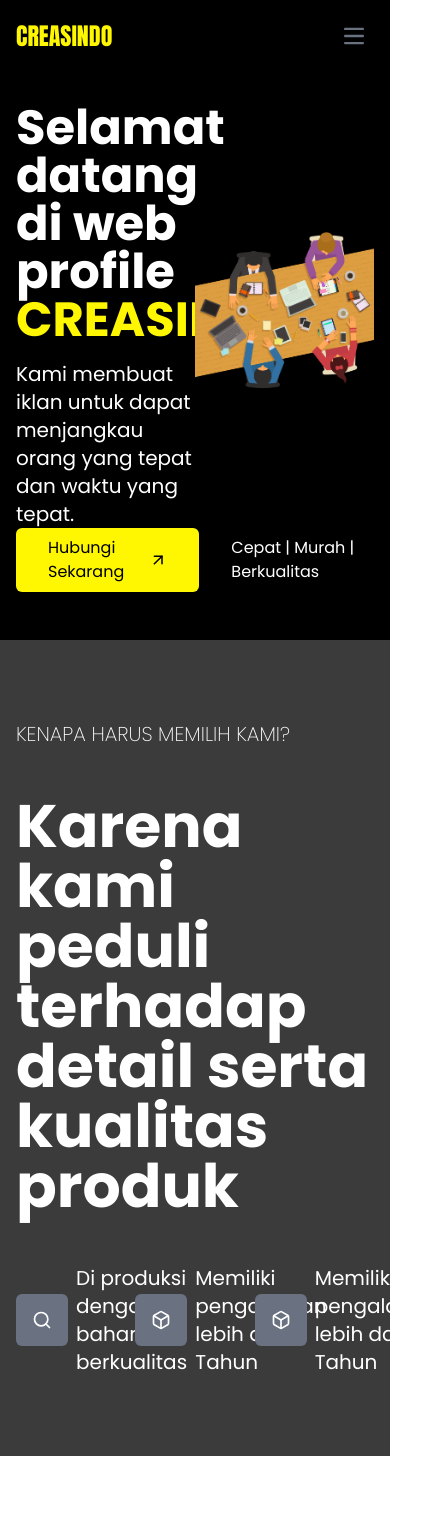
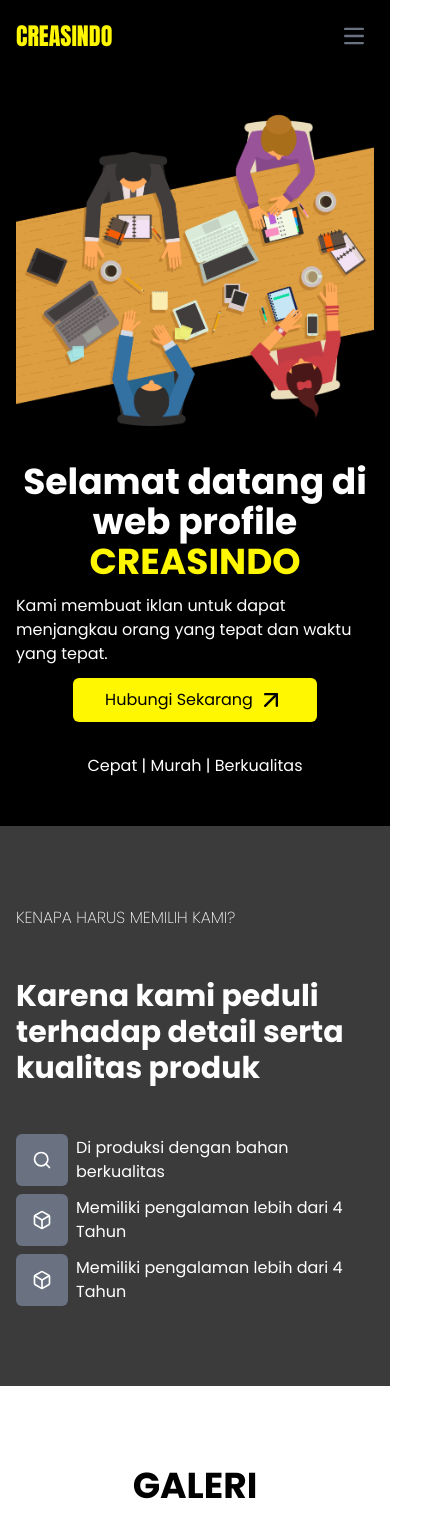
Before and after one commit to deva3xd/Advertising, a React (Vite) app: page / in a window 390 px wide. Shown: the top 1540 px of the page, 446 px wide, since content can reach past the window. Built offline with nearby package versions, Linux system fonts and the light colour scheme.

Commit message:
style: update responsive ui

```diff
--- a/src/App.jsx
+++ b/src/App.jsx
@@ -19,7 +19,7 @@
 
   return (
     <>
-      <NavBar sectionId="hero" />
+      <NavBar sectionId="home" />
       <main>
         <Hero />
         <About />
--- a/src/components/About.jsx
+++ b/src/components/About.jsx
@@ -4,26 +4,26 @@
   return (
     <section className="py-20 px-4 sm:px-6 lg:px-16 bg-background text-white" id="about">
       <div className="max-w-screen-xl mx-auto">
-        <span className="text-xl font-extralight">KENAPA HARUS MEMILIH KAMI?</span>
-        <h2 className="text-6xl font-bold my-12">Karena kami peduli terhadap detail serta kualitas produk</h2>
-        <div className="grid grid-cols-3">
+        <span className="text-base sm:text-xl font-extralight">KENAPA HARUS MEMILIH KAMI?</span>
+        <h2 className="text-3xl sm:text-6xl font-bold my-12">Karena kami peduli terhadap detail serta kualitas produk</h2>
+        <div className="flex flex-col sm:flex-row gap-2">
           <div className="flex items-center gap-2">
             <div className="bg-gray-500 p-4 rounded-md">
               <Search size={20} />
             </div>
-            <p className="text-xl">Di produksi dengan bahan berkualitas</p>
+            <p className="text-base sm:text-xl">Di produksi dengan bahan berkualitas</p>
           </div>
           <div className="flex items-center gap-2">
             <div className="bg-gray-500 p-4 rounded-md">
               <Box size={20} />
             </div>
-            <p className="text-xl">Memiliki pengalaman lebih dari 4 Tahun</p>
+            <p className="text-base sm:text-xl">Memiliki pengalaman lebih dari 4 Tahun</p>
           </div>
           <div className="flex items-center gap-2">
             <div className="bg-gray-500 p-4 rounded-md">
               <Box size={20} />
             </div>
-            <p className="text-xl">Memiliki pengalaman lebih dari 4 Tahun</p>
+            <p className="text-base sm:text-xl">Memiliki pengalaman lebih dari 4 Tahun</p>
           </div>
         </div>
       </div>
--- a/src/components/Contact.jsx
+++ b/src/components/Contact.jsx
@@ -32,20 +32,20 @@
       <div className="relative z-10 max-w-screen-xl mx-auto">
         <div className="grid lg:grid-cols-2 gap-6">
           <div className="space-y-4">
-            <h2 className="text-lg lg:text-6xl font-bold text-brand mb-4">CREASINDO</h2>
-            <p className="text-gray-200 leading-relaxed font-extralight text-3xl">
+            <h2 className="text-3xl lg:text-6xl font-bold text-brand">CREASINDO</h2>
+            <p className="text-gray-200 leading-relaxed font-extralight text-base sm:text-3xl my-4">
               Jl. Bagawantabari, Ds. Siman, Kec. Kepung, Kab. Kediri, Jawa Timur
             </p>
             <div className="flex items-center space-x-4">
               <Mail className="text-white mt-1 flex-shrink-0" size={24} />
               <div>
-                <p className="text-gray-200 text-xl">xxx@gmail.com</p>
+                <p className="text-gray-200 text-base sm:text-xl">xxx@gmail.com</p>
               </div>
             </div>
             <div className="flex items-center space-x-4">
               <Phone className="text-white mt-1 flex-shrink-0" size={24} />
               <div>
-                <p className="text-gray-200 text-xl">+62 xxx-xxxx-xxxx</p>
+                <p className="text-gray-200 text-base sm:text-xl">+62 xxx-xxxx-xxxx</p>
               </div>
             </div>
             <a
--- a/src/components/Gallery.jsx
+++ b/src/components/Gallery.jsx
@@ -16,7 +16,7 @@
   ]
   return (
     <section id="gallery" className="py-20">
-      <div className="max-w-screen-xl mx-auto">
+      <div className="max-w-screen-xl mx-auto px-4 sm:px-6 lg:px-16">
         <div className="text-center mb-12">
           <h2 className="text-4xl sm:text-5xl font-bold text-black mb-4">GALERI</h2>
         </div>
--- a/src/components/Hero.jsx
+++ b/src/components/Hero.jsx
@@ -81,16 +81,16 @@
 
       <div className="max-w-screen-xl mx-auto">
         <div className="flex flex-col justify-between mt-12 mb-8">
-          <div className="flex text-white items-center">
-            <div className="w-1/2">
-              <h1 className="text-5xl font-bold">Selamat datang di web profile <span className="text-brand">CREASINDO</span></h1>
-              <p className="font-normal text-xl mt-4">Kami membuat iklan untuk dapat menjangkau orang yang tepat dan waktu yang tepat.</p>
+          <div className="flex flex-col-reverse sm:flex-row text-white items-center">
+            <div className="w-full sm:w-1/2">
+              <h1 className="text-4xl sm:text-5xl text-center sm:text-start font-bold">Selamat datang di web profile <span className="text-brand">CREASINDO</span></h1>
+              <p className="font-normal text-base sm:text-xl mt-3">Kami membuat iklan untuk dapat menjangkau orang yang tepat dan waktu yang tepat.</p>
             </div>
-            <div className="w-1/2 flex justify-center">
+            <div className="w-full sm:w-1/2 flex justify-center">
               <img src={Meeting} width={500} alt="Meeting" />
             </div>
           </div>
-          <div className="text-white flex gap-4 items-center justify-between">
+          <div className="text-white flex flex-col sm:flex-row gap-4 items-center justify-between mt-3">
             <a href="#contact" className="bg-brand px-8 py-2 rounded-md text-black hover:bg-brand/90 flex items-center gap-1">
               Hubungi Sekarang <ArrowUpRight size={28} />
             </a>
```
